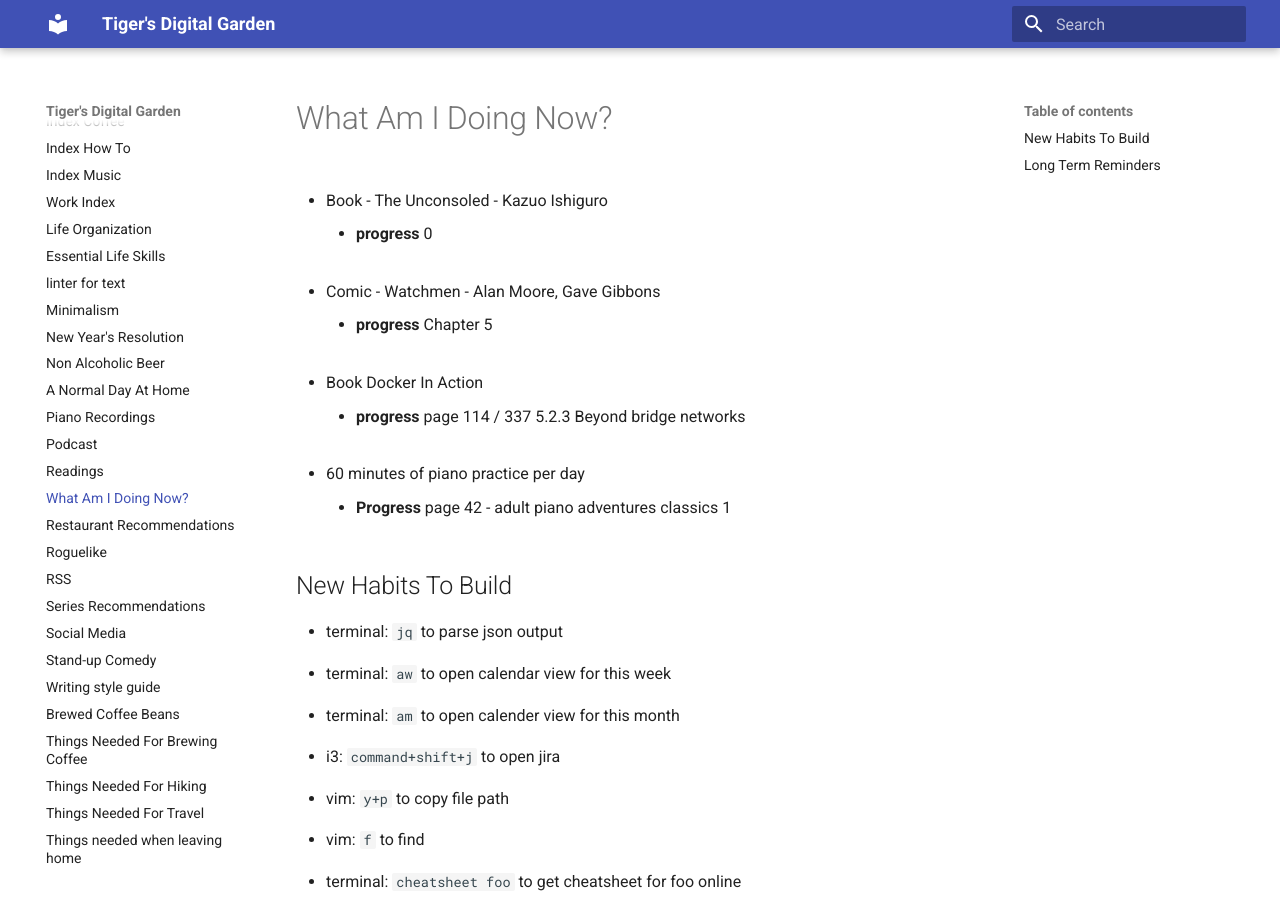
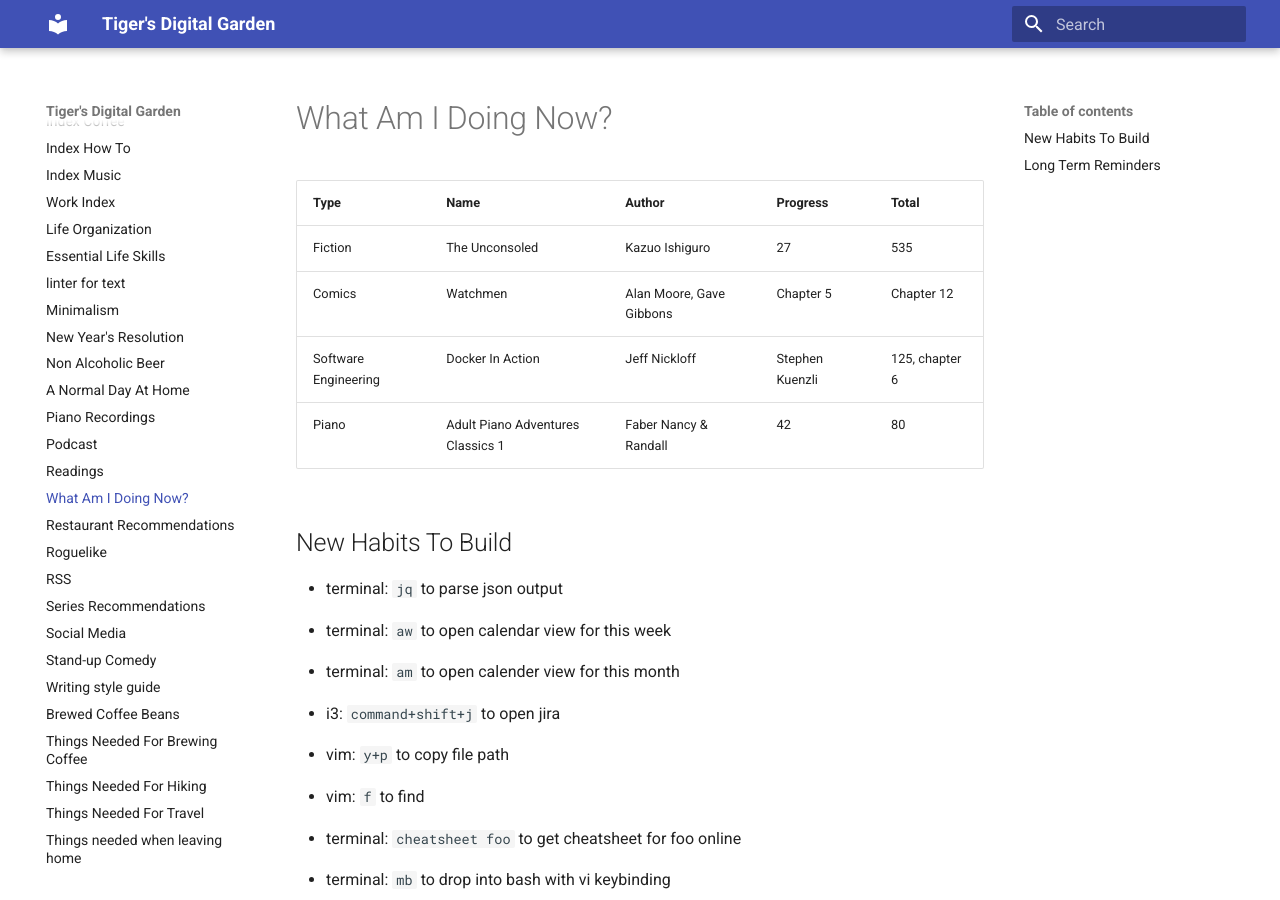
Before and after one commit to ynotstartups/notes, an MkDocs documentation site: the page built from notes/reminders.md, in a window 1280 px wide and 900 px high. Built offline with MkDocs 1.6.1 and Material for MkDocs 9.7.7, drawn with Linux system fonts in a browser that asks for light colours.

Commit message:
change to table

```diff
--- a/notes/reminders.md
+++ b/notes/reminders.md
@@ -1,20 +1,11 @@
 # What Am I Doing Now?
 
-- Book - The Unconsoled - Kazuo Ishiguro
-
-  - **progress** 0
-
-- Comic - Watchmen - Alan Moore, Gave Gibbons
-
-  - **progress** Chapter 5
-
-- Book Docker In Action
-
-  - **progress** page 114 / 337 5.2.3 Beyond bridge networks
-
-- 60 minutes of piano practice per day
-
-  - **Progress** page 42 - adult piano adventures classics 1
+| Type                 | Name                              | Author                   | Progress        | Total          |
+| -------------------- | --------------------------------- | ------------------------ | --------------- | -------------- |
+| Fiction              | The Unconsoled                    | Kazuo Ishiguro           | 27              | 535            |
+| Comics               | Watchmen                          | Alan Moore, Gave Gibbons | Chapter 5       | Chapter 12     |
+| Software Engineering | Docker In Action                  | Jeff Nickloff            | Stephen Kuenzli | 125, chapter 6 |
+| Piano                | Adult Piano Adventures Classics 1 | Faber Nancy & Randall    | 42              | 80             |
 
 ## New Habits To Build
 
```
